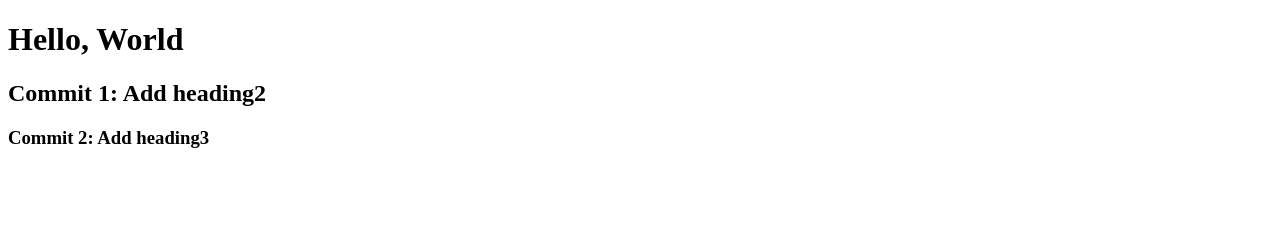
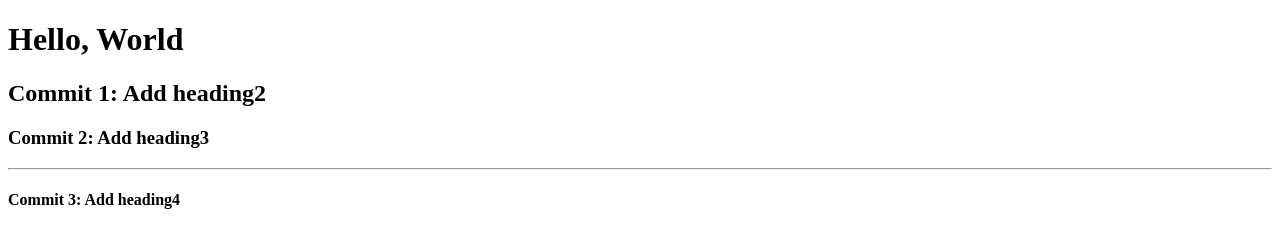
Before and after one commit to xeusteerapat/exp-git-cherry-pick, a plain HTML site: page index.html in a window 1280 px wide. Drawn offline with Linux system fonts and the light colour scheme.

Commit message:
add heading4

```diff
--- a/index.html
+++ b/index.html
@@ -12,6 +12,9 @@
   <h1>Hello, World</h1>
   <h2>Commit 1: Add heading2</h2>
   <h3>Commit 2: Add heading3</h3>
+
+  <hr>
+  <h4>Commit 3: Add heading4</h4>
 </body>
 
 </html>
```
